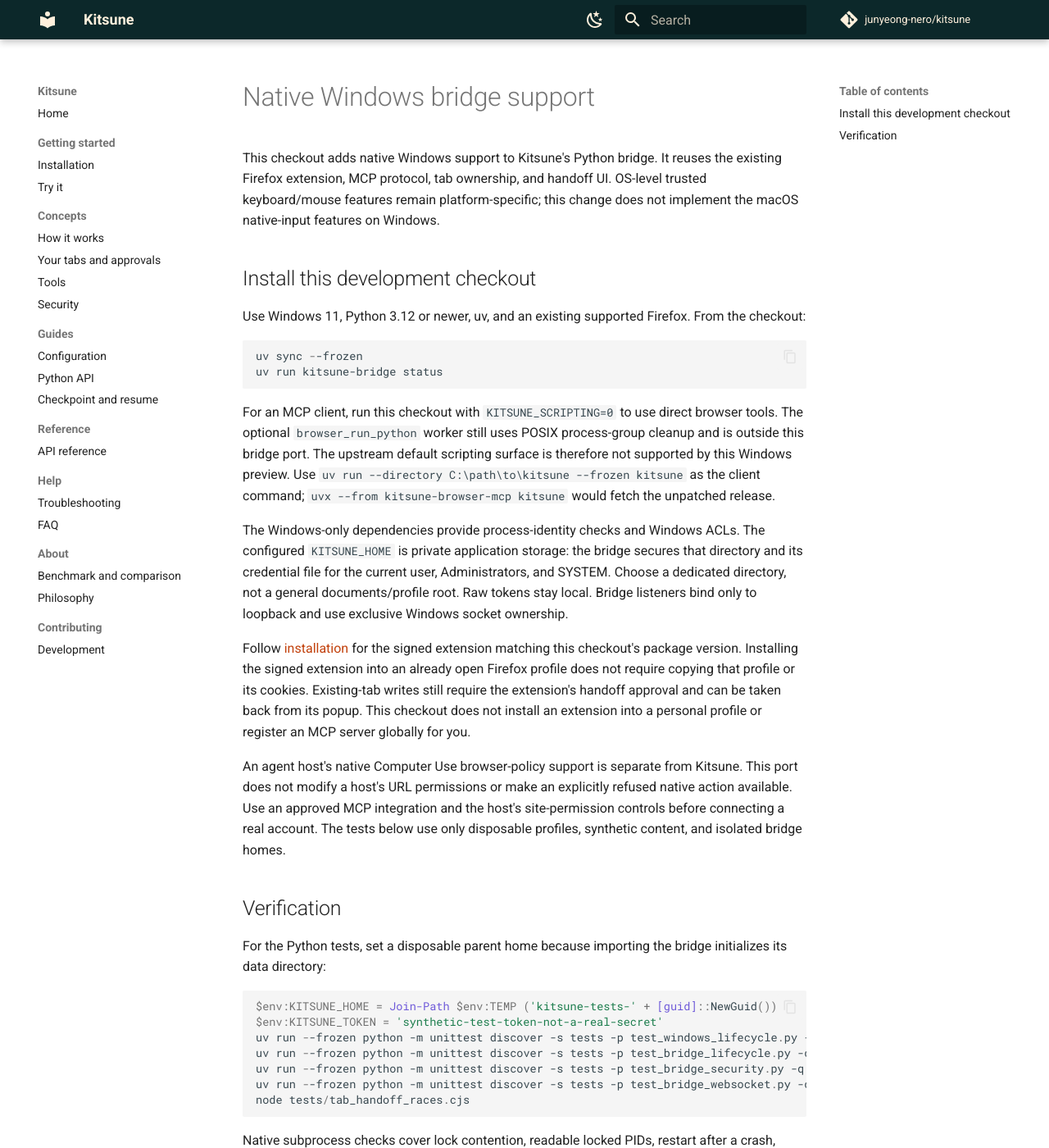
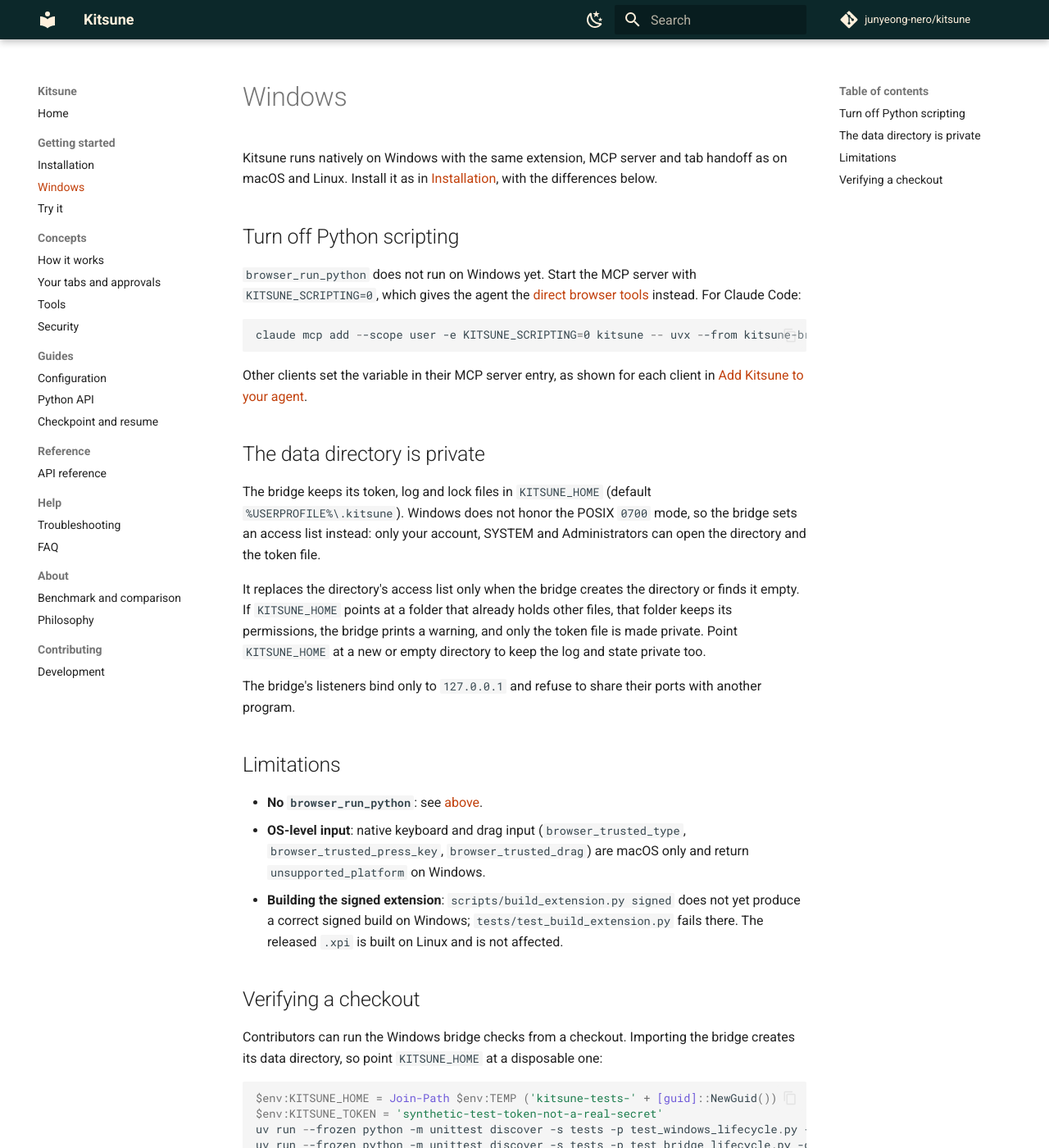
Before and after one commit to junyeong-nero/kitsune, an MkDocs documentation site: the page built from docs/windows.md, in a window 1280 px wide and 1400 px high. Shown: the whole window at 82% size. Built offline with MkDocs 1.6.1 and Material for MkDocs 9.7.7, drawn with Linux system fonts in a browser that asks for light colours; comment, search, counter and statistics services are not loaded; some of the changed text lies outside the part shown.

Commit message:
Address review: upstream docs, ACL only on new or empty KITSUNE_HOME, push on main, minimal uv.lock, read-only pid open

````diff
--- a/docs/windows.md
+++ b/docs/windows.md
@@ -1,51 +1,51 @@
-# Native Windows bridge support
+# Windows
 
-This checkout adds native Windows support to Kitsune's Python bridge. It reuses
-the existing Firefox extension, MCP protocol, tab ownership, and handoff UI.
-OS-level trusted keyboard/mouse features remain platform-specific; this change
-does not implement the macOS native-input features on Windows.
+Kitsune runs natively on Windows with the same extension, MCP server and tab
+handoff as on macOS and Linux. Install it as in [Installation](installation.md), with the
+differences below.
 
-## Install this development checkout
+## Turn off Python scripting
 
-Use Windows 11, Python 3.12 or newer, uv, and an existing supported Firefox.
-From the checkout:
+`browser_run_python` does not run on Windows yet. Start the MCP server with
+`KITSUNE_SCRIPTING=0`, which gives the agent the [direct browser tools](tools.md#core-tools)
+instead. For Claude Code:
 
 ```powershell
-uv sync --frozen
-uv run kitsune-bridge status
+claude mcp add --scope user -e KITSUNE_SCRIPTING=0 kitsune -- uvx --from kitsune-browser-mcp kitsune
 ```
 
-For an MCP client, run this checkout with `KITSUNE_SCRIPTING=0` to use direct
-browser tools. The optional `browser_run_python` worker still uses POSIX
-process-group cleanup and is outside this bridge port. The upstream default
-scripting surface is therefore not supported by this Windows preview.
-Use `uv run --directory C:\path\to\kitsune --frozen kitsune` as the client
-command; `uvx --from kitsune-browser-mcp kitsune` would fetch the unpatched release.
+Other clients set the variable in their MCP server entry, as shown for each client in
+[Add Kitsune to your agent](installation.md#3-add-kitsune-to-your-agent).
 
-The Windows-only dependencies provide process-identity checks and Windows ACLs.
-The configured `KITSUNE_HOME` is private application storage: the bridge secures
-that directory and its credential file for the current user, Administrators,
-and SYSTEM. Choose a dedicated directory, not a general documents/profile root.
-Raw tokens stay local. Bridge listeners bind only to loopback and use exclusive
-Windows socket ownership.
+## The data directory is private
 
-Follow [installation](installation.md) for the signed extension matching this
-checkout's package version. Installing the signed extension into an already
-open Firefox profile does not require copying that profile or its cookies.
-Existing-tab writes still require the extension's handoff approval and can be
-taken back from its popup. This checkout does not install an extension into a
-personal profile or register an MCP server globally for you.
+The bridge keeps its token, log and lock files in `KITSUNE_HOME` (default
+`%USERPROFILE%\.kitsune`). Windows does not honor the POSIX `0700` mode, so the bridge sets
+an access list instead: only your account, SYSTEM and Administrators can open the directory
+and the token file.
 
-An agent host's native Computer Use browser-policy support is separate from
-Kitsune. This port does not modify a host's URL permissions or make an explicitly
-refused native action available. Use an approved MCP integration and the host's
-site-permission controls before connecting a real account. The tests below use
-only disposable profiles, synthetic content, and isolated bridge homes.
+It replaces the directory's access list only when the bridge creates the directory or finds it
+empty. If `KITSUNE_HOME` points at a folder that already holds other files, that folder keeps its
+permissions, the bridge prints a warning, and only the token file is made private. Point
+`KITSUNE_HOME` at a new or empty directory to keep the log and state private too.
 
-## Verification
+The bridge's listeners bind only to `127.0.0.1` and refuse to share their ports with another
+program.
 
-For the Python tests, set a disposable parent home because importing the bridge
-initializes its data directory:
+## Limitations
+
+- **No `browser_run_python`**: see [above](#turn-off-python-scripting).
+- **OS-level input**: native keyboard and drag input (`browser_trusted_type`,
+  `browser_trusted_press_key`, `browser_trusted_drag`) are macOS only and return
+  `unsupported_platform` on Windows.
+- **Building the signed extension**: `scripts/build_extension.py signed` does not yet produce a
+  correct signed build on Windows; `tests/test_build_extension.py` fails there. The released
+  `.xpi` is built on Linux and is not affected.
+
+## Verifying a checkout
+
+Contributors can run the Windows bridge checks from a checkout. Importing the bridge creates its
+data directory, so point `KITSUNE_HOME` at a disposable one:
 
 ```powershell
 $env:KITSUNE_HOME = Join-Path $env:TEMP ('kitsune-tests-' + [guid]::NewGuid())
@@ -57,30 +57,15 @@ uv run --frozen python -m unittest discover -s tests -p test_bridge_websocket.py
 node tests/tab_handoff_races.cjs
 ```
 
-Native subprocess checks cover lock contention, readable locked PIDs, restart
-after a crash, unrelated/recycled PID refusal, private token/data ACLs, signal
-cleanup, non-Unicode parent output, independent homes, and port takeover refusal.
-The existing security suite checks bearer authentication, Host validation,
-WebSocket origin rejection, single-daemon races, and authenticated shutdown.
+They cover lock contention, PIDs that stay readable while locked, restart after a crash,
+refusing to stop an unrelated or recycled PID, the private access lists, signal cleanup,
+non-Unicode parent output, independent homes and port takeover. The `Bridge platforms` workflow
+runs them on Windows and Linux with Python 3.12 and 3.14.
 
-For the real extension's approve/decline/revoke/reconnect journeys:
+The real extension's approve, decline, take-back and reconnect journeys run against a disposable
+browser profile:
 
 ```powershell
 $env:KITSUNE_E2E_BROWSER = 'C:\Program Files\Mozilla Firefox\firefox.exe'
 uv run --frozen python -m unittest discover -s tests -p test_real_browser_handoff.py -k test_popup_approval -k test_popup_decline -k test_take_back -k test_session_end -k test_client_disconnect -k test_a_bridge_reconnect -k test_an_extension_reload -k test_a_grant_to_one_client -v
 ```
-
-These tests create their own browser instance/profile and temporary extension,
-use nondefault bridge ports, and exercise the real extension popup. Test cleanup
-targets only the owned process identities and their descendants. No private
-logged-in page or third-party account workflow is part of the acceptance test.
-
-The platform workflow runs the bridge checks on Windows and Linux, Python 3.12
-and 3.14. A configured CI matrix is not evidence of a completed CI run.
-
-The full upstream suite is not green on this Windows checkout. The broad
-fail-fast run stopped at `test_signed_build_has_no_code_execution` after 306
-tests; the signed-build marker was missing from the generated content script.
-That packaging path and the POSIX scripting worker require follow-up. The
-downloaded upstream signed extension and the isolated development-extension
-handoff tests are separate artifacts.
--- a/mkdocs.yml
+++ b/mkdocs.yml
@@ -70,6 +70,7 @@ nav:
   - Home: index.md
   - Getting started:
       - Installation: installation.md
+      - Windows: windows.md
       - Try it: try-it.md
   - Concepts:
       - How it works: how-it-works.md
````
Also changed, not shown: docs/installation.md (+8 -5 lines), 6 other files.
